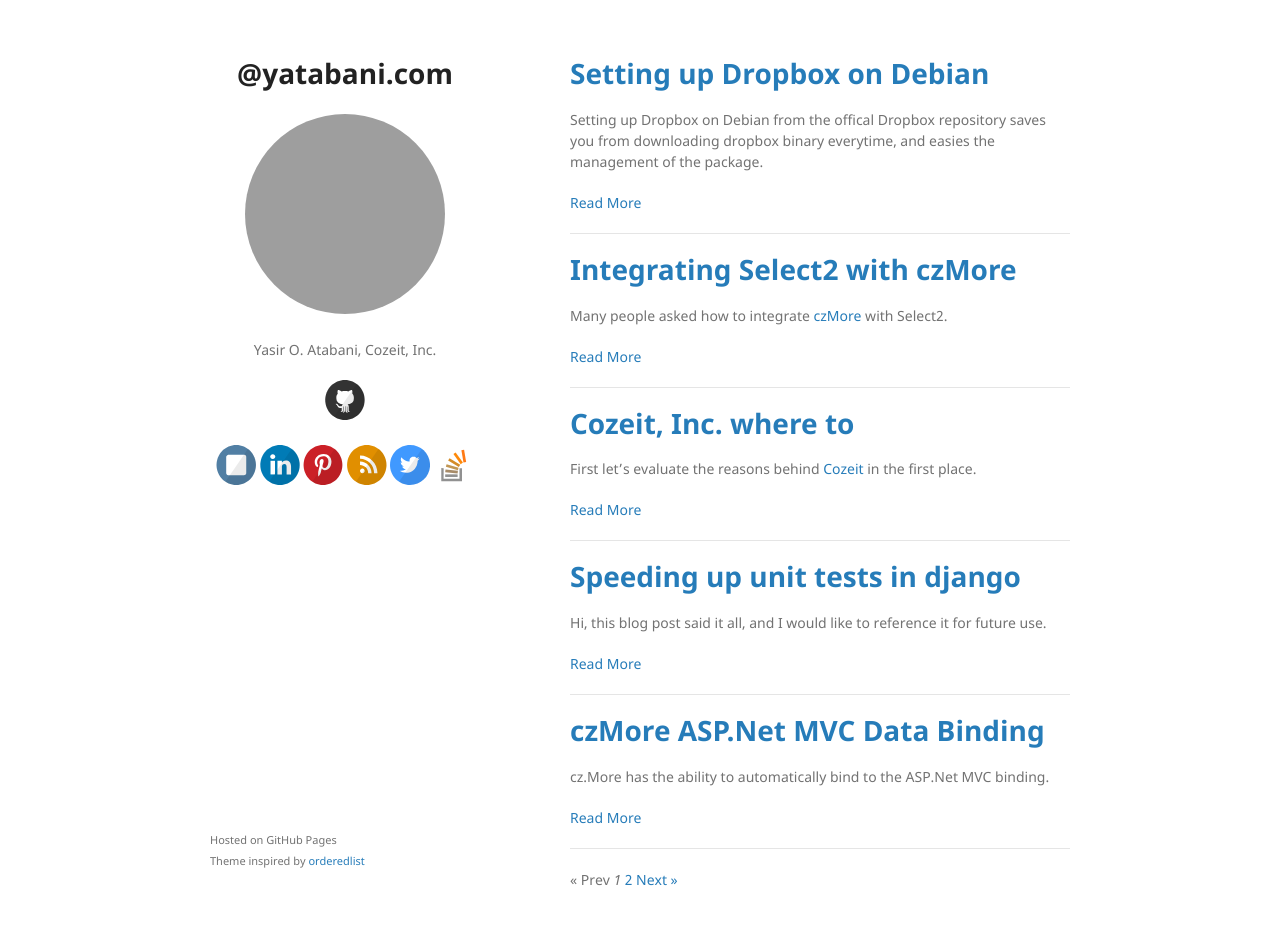
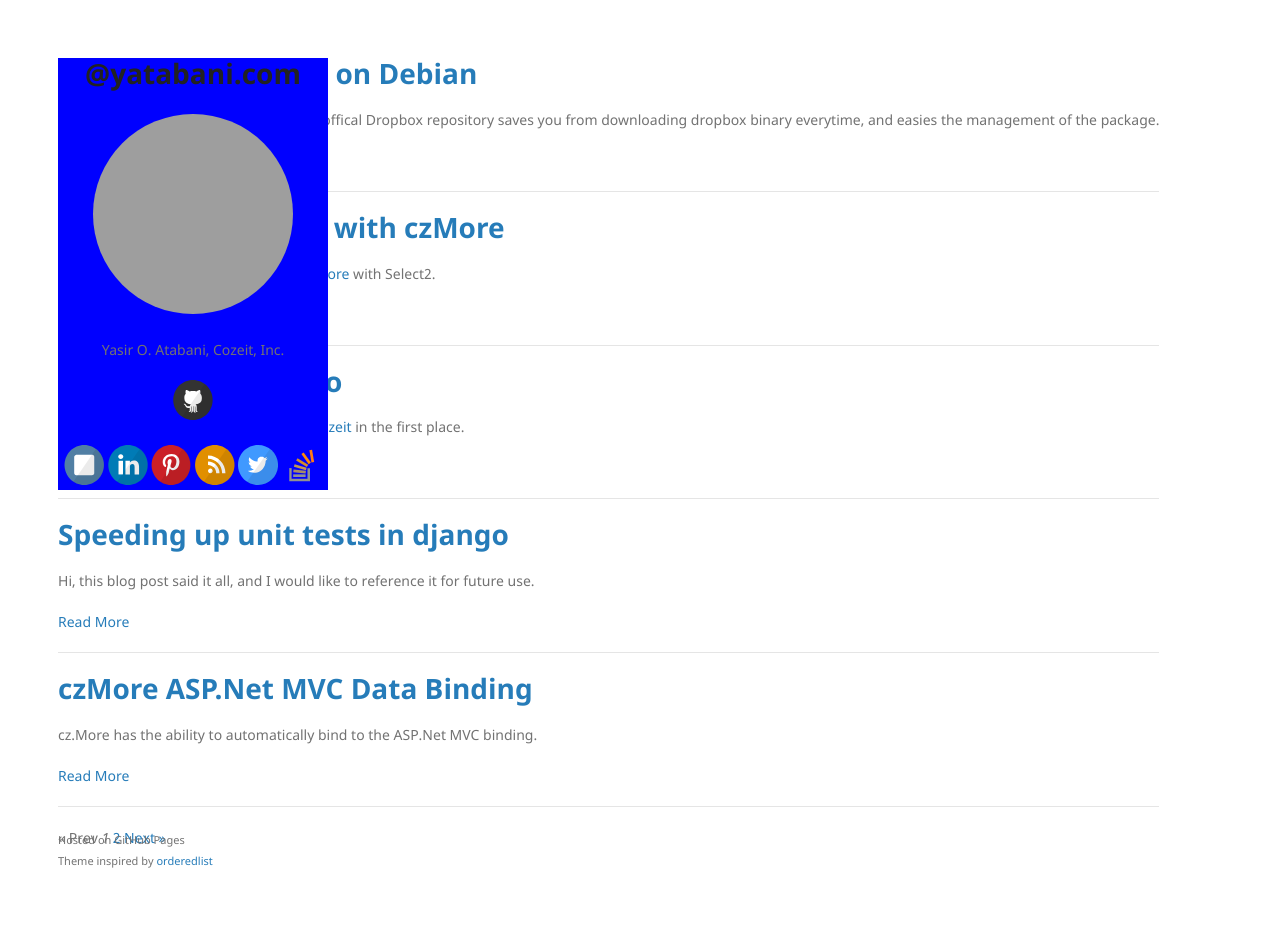
Before and after one commit to yatabani/yatabani.github.io, a Jekyll site: the page built from index.html, in a window 1280 px wide and 940 px high. Shown: the top 925 px of the window. Built offline with Jekyll 4.4.1, drawn with Linux system fonts in a browser that asks for light colours; the list of posts is cut into pages by our own code; grey boxes are pictures that could not be loaded.

Commit message:
Update jekyll-theme-minimal.scss

```diff
--- a/_sass/jekyll-theme-minimal.scss
+++ b/_sass/jekyll-theme-minimal.scss
@@ -56,7 +56,7 @@
 }
 
 .wrapper {
-  width:860px;
+  width:auto;
   margin:0 auto;
 }
 
@@ -108,6 +108,7 @@
   width:270px;
   float:left;
   position:fixed;
+  background:blue;
   -webkit-font-smoothing:subpixel-antialiased;
 }
 
@@ -172,8 +173,7 @@
 }
 
 section {
-  width:500px;
-  float:right;
+  float:left;
   padding-bottom:50px;
 }
 
```
